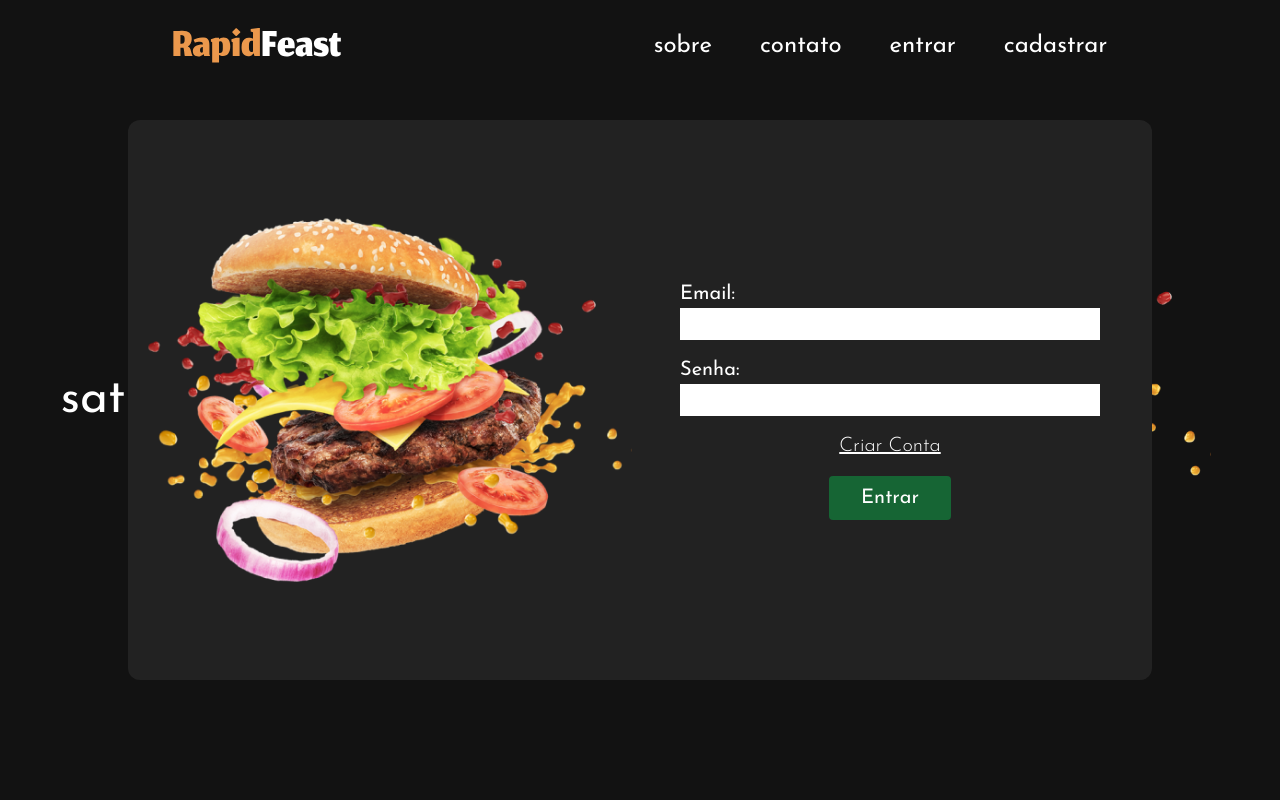
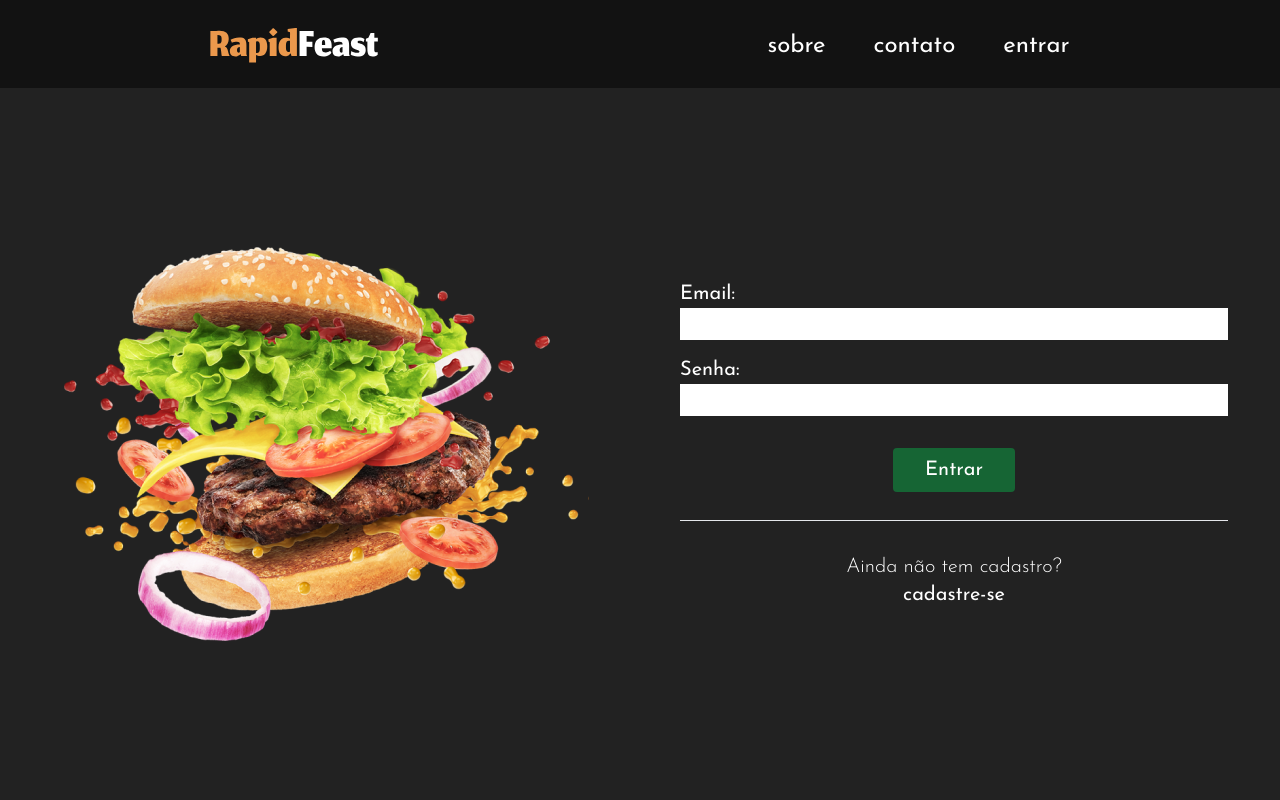
Before and after one commit to RobsonLazaro/Projeto-Web, a React (Vite) app: page / in a window 1280 px wide. Both pictures are taken after a click on the link "entrar". Shown: the top 800 px of the page. Built offline with nearby package versions, Linux system fonts and the light colour scheme; no server answers.

Commit message:
Update Login

```diff
--- a/src/components/Header.jsx
+++ b/src/components/Header.jsx
@@ -11,7 +11,6 @@ export default function Header({ onLoginClick, onSignUpClick }) {
         <HeaderLink text="sobre" />
         <HeaderLink text="contato" />
         <HeaderLink text="entrar" onClickAct={onLoginClick} />
-        <HeaderLink text="cadastrar" onClickAct={onSignUpClick} />
       </nav>
     </header>
   )
--- a/src/components/Login.jsx
+++ b/src/components/Login.jsx
@@ -1,7 +1,10 @@
 import React, { useState } from 'react';
 import InputBox from './InputBox'
 import burgPng from '../assets/burg.png';
-export default function LoginForm({ onClose }) {
+import HeaderLink from './HeaderLink'
+
+
+export default function LoginForm({onSignUpClick ,onClose  }) {
   const [username, setUsername] = useState('');
   const [password, setPassword] = useState('');
 
@@ -14,7 +17,7 @@ export default function LoginForm({ onClose }) {
   };
 
   return (
-    <div className="fixed y-10 z-10 p-3 bg-cor-fundo-login flex flex-col modal top-[15%] left-[10%] right-[10%] bottom-[15%] justify-center rounded-xl">
+    <div className="fixed y-10 z-10 p-3 bg-cor-fundo-login flex flex-col modal top-[11%] left-[0%] right-[0%] bottom-[0] justify-center">
       <div className='grid grid-flow-col grid-cols-2'>
         <div className='flex items-center align-middle justify-center'>
           <img src={burgPng} alt="Imagem do burg" className='' />
@@ -23,11 +26,16 @@ export default function LoginForm({ onClose }) {
           <div className='flex flex-grow flex-col gap-4'>
             <InputBox Fieldname={"Email:"} Id={"email"} Type={"email"} />
             <InputBox Fieldname={"Senha:"} Id={"password"} Type={"password"} />
+
+            <div className="actions text-center pt-4 pb-3">
+              <button type="submit" className='text-white	bg-green-800 py-2 px-8 rounded hover:bg-green-700 text-xl'>Entrar</button>
+            </div>
+            <hr></hr>
+            <div>
+            </div>
             <div className='Forgot text-center'>
-              <p><a href="#" className=' text-white hover:text-orange-400 underline text-xl font-light'>Criar Conta</a></p>
-            </div>
-            <div className="actions text-center">
-              <button type="submit" className='text-white	bg-green-800 py-2 px-8 rounded hover:bg-green-700 text-xl'>Entrar</button>
+              <p className='text-center text-white text-xl font-light'>Ainda não tem cadastro?</p>
+              <p className='text-center text-white text-xl '><a href="">cadastre-se</a></p>
             </div>
           </div>
         </form>
--- a/src/components/SignUp.jsx
+++ b/src/components/SignUp.jsx
@@ -16,7 +16,7 @@ export default function SignUpForm({ onClose }) {
   };
 
   return (
-    <div className="fixed y-10 z-10 p-3 bg-cor-fundo-login flex flex-col modal top-[15%] left-[10%] right-[10%] bottom-[15%] justify-center rounded-xl" >
+    <div className="fixed y-10 z-10 p-3 bg-cor-fundo-login flex flex-col modal top-[12%] left-[0%] right-[0%] bottom-[0%] justify-center rounded-xl" >
       <div className='grid grid-flow-col grid-cols-2'>
         <div className='flex items-center align-middle justify-center'>
           <img src={burgPng} alt="Imagem do burg" className='' />
@@ -26,10 +26,10 @@ export default function SignUpForm({ onClose }) {
             <InputBox Fieldname={"Email:"} Id={"email"} Type={"email"}/>
             <InputBox Fieldname={"Senha:"} Id={"password"} Type={"password"}/>
             <InputBox Fieldname={"Repita sua senha:"} Id={"password"} Type={"password"}/>
-            <InputBox Fieldname={"CEP:"} Id={"cep"} Type={"cep"}/>
+            <InputBox Fieldname={"CEP:"} Id={"cep"} Type={"number"}/>
 
             <div className="actions text-center">
-              <button type="submit" className='text-white	bg-green-800 py-2 px-8 rounded hover:bg-green-700 text-xl'>Cadastrar</button>
+              <button type="submit" className='text-white	bg-green-800  py-3 px-8 mt-5  rounded hover:bg-green-700 text-xl'>Cadastrar</button>
             </div>
           </div>
         </form>
```
